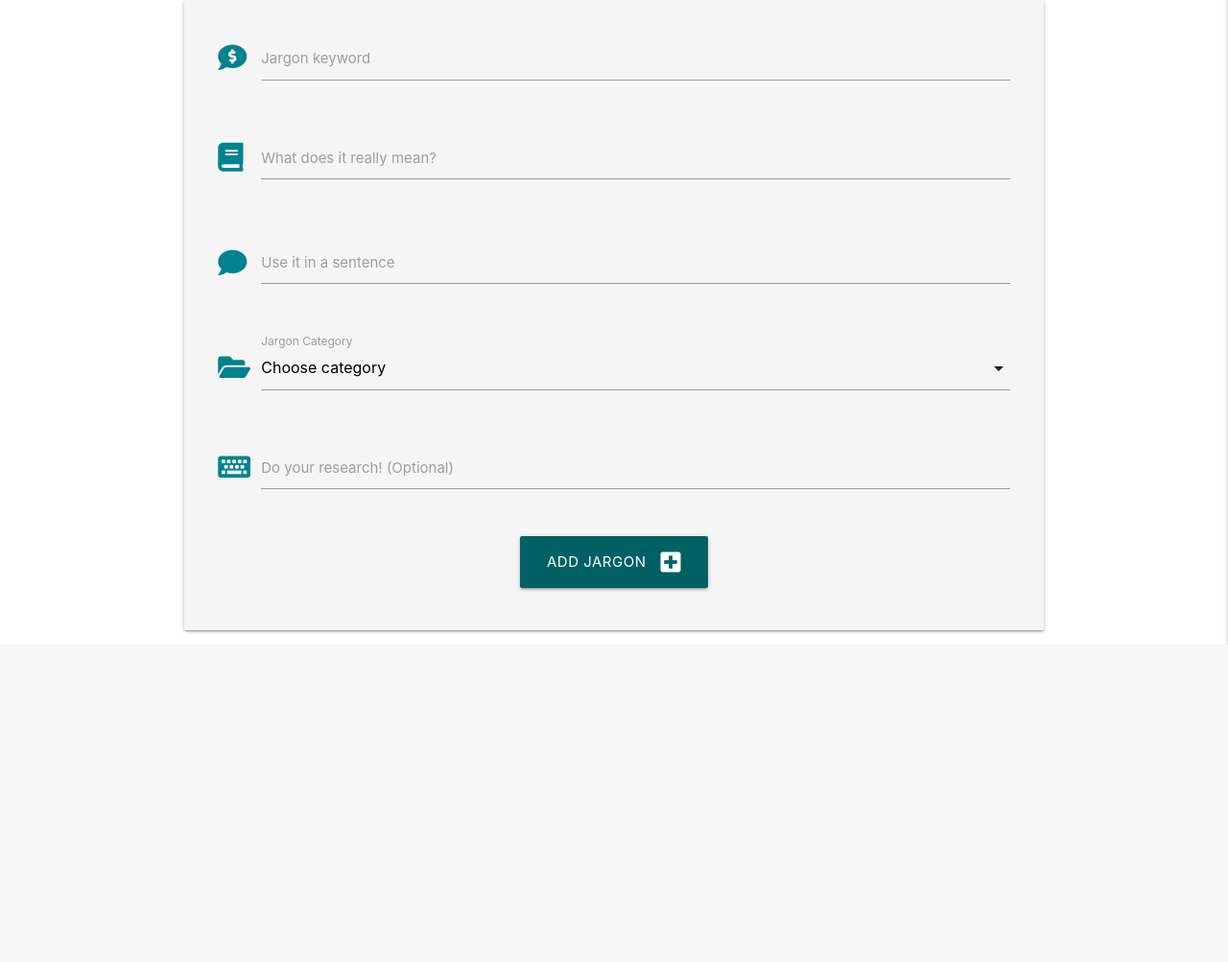
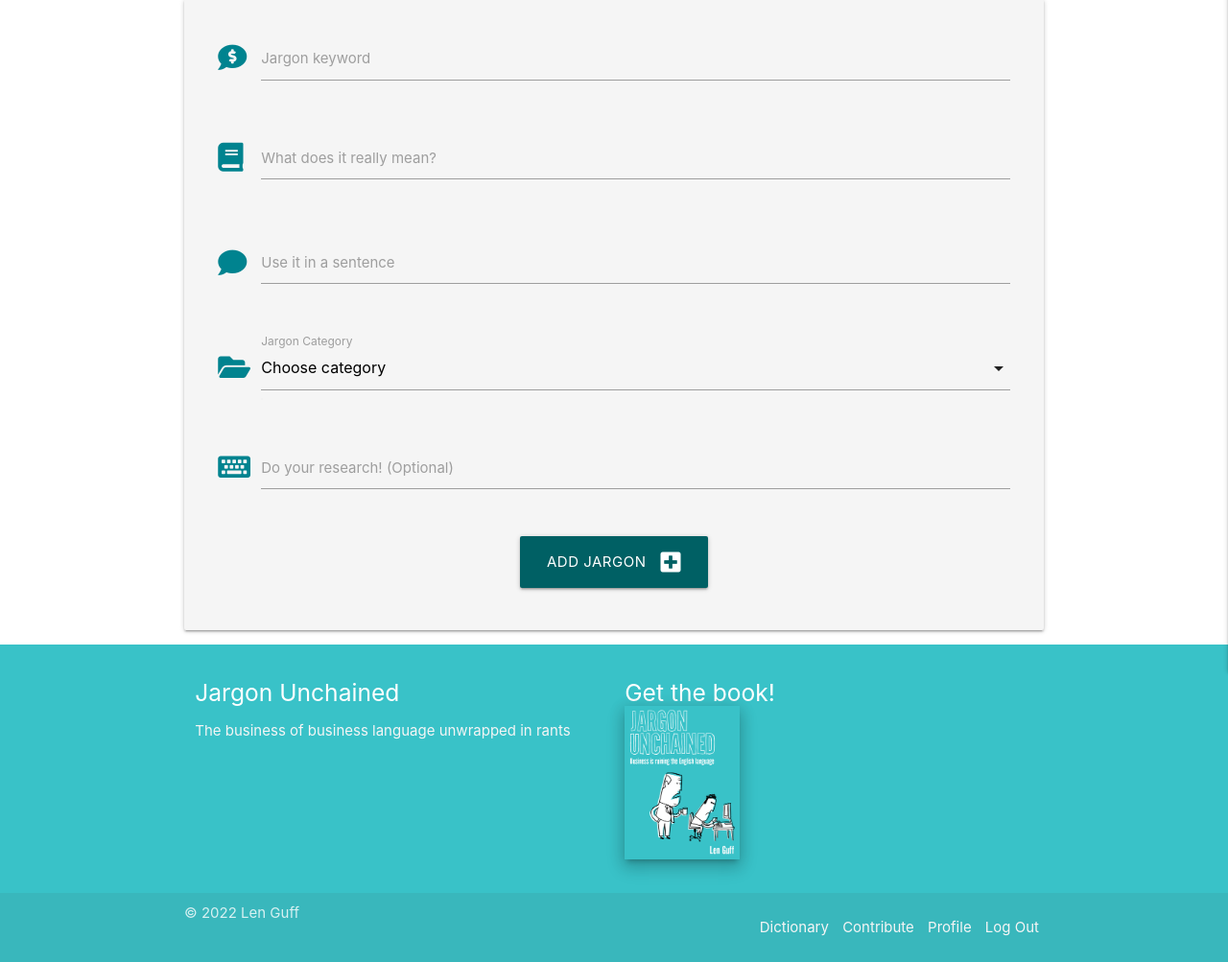
Before and after one commit to dandavies23/jargon-unchained, a Flask app: page /add_jargon in a window 1280 px wide. Shown: the part 160-1163 px from the top of the page at 96% size. Before the commit the page ends 832 px from the top, so only its background shows below. Run offline with Flask 2, Linux system fonts and the light colour scheme; the visitor is signed in with stand-in values (Sample User, id 1); data that the repository does not hold is empty; some libraries are stand-ins or nearby versions.

Commit message:
Add footer to base html

```diff
--- a/static/css/style.css
+++ b/static/css/style.css
@@ -54,3 +54,32 @@ a.sort-btn:hover {
 .custom-cyan {
     background-color: #39c2c8 !important;
 }
+
+body {
+    display: flex;
+    min-height: 100vh;
+    flex-direction: column;
+  }
+
+  main {
+    flex: 1 0 auto;
+  }
+
+.page-footer {
+    background-color: #39c2c8 !important;
+}
+
+.footer-pic {
+    height: 20vh;
+}
+
+.list-inline {
+    padding-left: 0;
+    margin-left: -5px;
+    list-style: none;
+  }
+  .list-inline > li {
+    display: inline-block;
+    padding-right: 5px;
+    padding-left: 5px;
+  }
--- a/templates/base.html
+++ b/templates/base.html
@@ -72,6 +72,39 @@
       {% block content %}
       {% endblock %}
     </main>
+    <footer class="page-footer">
+      <div class="container">
+        <div class="row">
+          <div class="col l6 s12">
+            <h5 class="white-text">Jargon Unchained</h5>
+            <p class="grey-text text-lighten-4">The business of business language unwrapped in rants</p>
+          </div>
+          <h5 class="col l4 offset-14 s12">
+            <a href="https://leanpub.com/jargonunchained" class="white-text text-lighten-3 right">Get the book!
+              <img src="static/images/book-cover-cyan.jpg" class="footer-pic z-depth-3" alt="Jargon Unchained book on LeanPub">
+            </a>
+          </h5>
+        </div>
+      </div>
+      <div class="footer-copyright">
+        <div class="container">© 2022 Len Guff
+        <ul class="right hide-on-med-and-down list-inline">
+          <li><a href="{{ url_for('get_jargon') }}" class="grey-text text-lighten-4">Dictionary</a></li>
+          {% if session.user %}
+            <li><a href="{{ url_for('add_jargon') }}" class="grey-text text-lighten-4">Contribute</a></li>
+            {% if session.user|lower == "admin"|lower %}
+              <li><a href="{{ url_for('get_categories') }}" class="grey-text text-lighten-4">Manage Categories</a></li>
+            {% endif %}
+            <li><a href="{{ url_for('profile', username=session['user']) }}" class="grey-text text-lighten-4">Profile</a></li>
+            <li><a href="{{ url_for('logout') }}" class="grey-text text-lighten-4">Log Out</a></li>
+          {% else %}
+            <li><a href="{{ url_for('register') }}" class="grey-text text-lighten-4">Join us</a></li>
+            <li><a href="{{ url_for('login') }}" class="grey-text text-lighten-4">Log In</a></li>
+          {% endif %}
+        </ul>
+        </div>
+      </div>
+    </footer>
     <script src="https://code.jquery.com/jquery-3.6.0.min.js" integrity="sha256-/xUj+3OJU5yExlq6GSYGSHk7tPXikynS7ogEvDej/m4=" crossorigin="anonymous"></script>
     <script src="https://cdnjs.cloudflare.com/ajax/libs/materialize/1.0.0/js/materialize.min.js"></script>
     <script src="{{ url_for('static', filename='js/script.js') }}"></script>
```
Also changed, not shown: app.py (+9 -3 lines), static/images/book-cover-cyan.jpg (added), static/images/book-cover-green.jpg (added).
